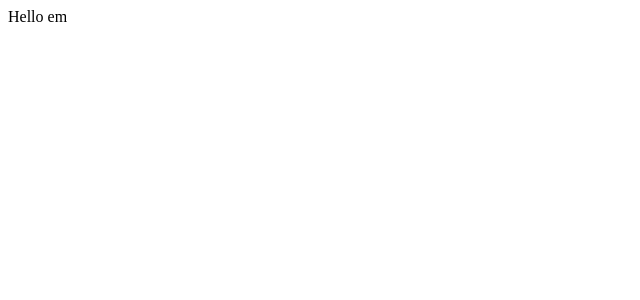
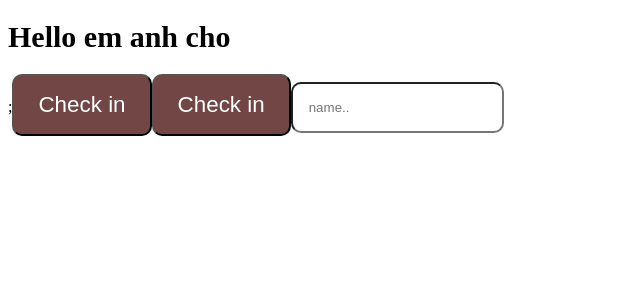
Before and after one commit to ThanhsonWeb/the-wild-oasis, a React app: page / in a window 1280 px wide. Shown: the top 300 px of the page, without its empty margins (0-640 px from the left). Built offline with nearby package versions, Linux system fonts and the light colour scheme; the HTML template or start-up script is replaced by a standard one.

Commit message:
Learn   Styled Component

```diff
--- a/src/App.jsx
+++ b/src/App.jsx
@@ -1,5 +1,37 @@
+import styled from "styled-components";
+
+const H1 = styled.h1`
+	font-size: 30px;
+	font-weight: 600;
+`;
+
+const Button = styled.button`
+	font-size: 1.4rem;
+	padding: 1rem 1.5rem;
+	background-color: #734646;
+	color: white;
+	border-radius: 10px;
+`;
+
+const Input = styled.input`
+	border-radius: 10px;
+	padding: 1rem;
+`;
+
+const StyledApp = styled.div`
+	background: #a49999
+	padding: 2rem;
+`;
+
 function App() {
-	return <div className="bg-amber-50">Hello em</div>;
+	return (
+		<StyledApp>
+			<H1>Hello em anh cho</H1>;
+			<Button onClick={() => alert("hello")}>Check in</Button>
+			<Button onClick={() => alert("bye")}>Check in</Button>
+			<Input type="text" placeholder="name.." />
+		</StyledApp>
+	);
 }
 
 export default App;
```
Also changed, not shown: tailwind.config.js (added, +51 -0 lines).
